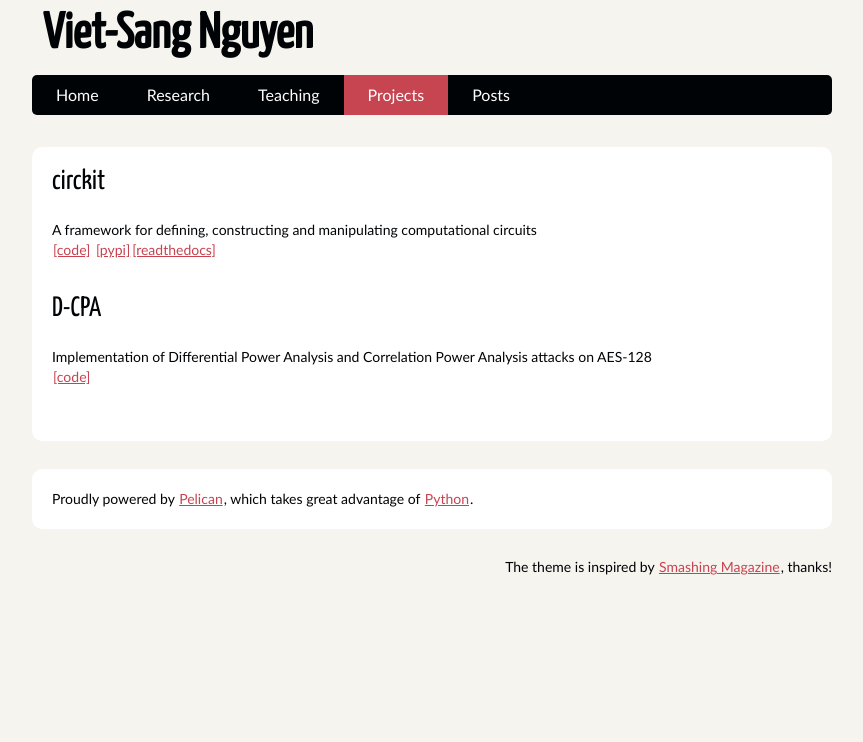
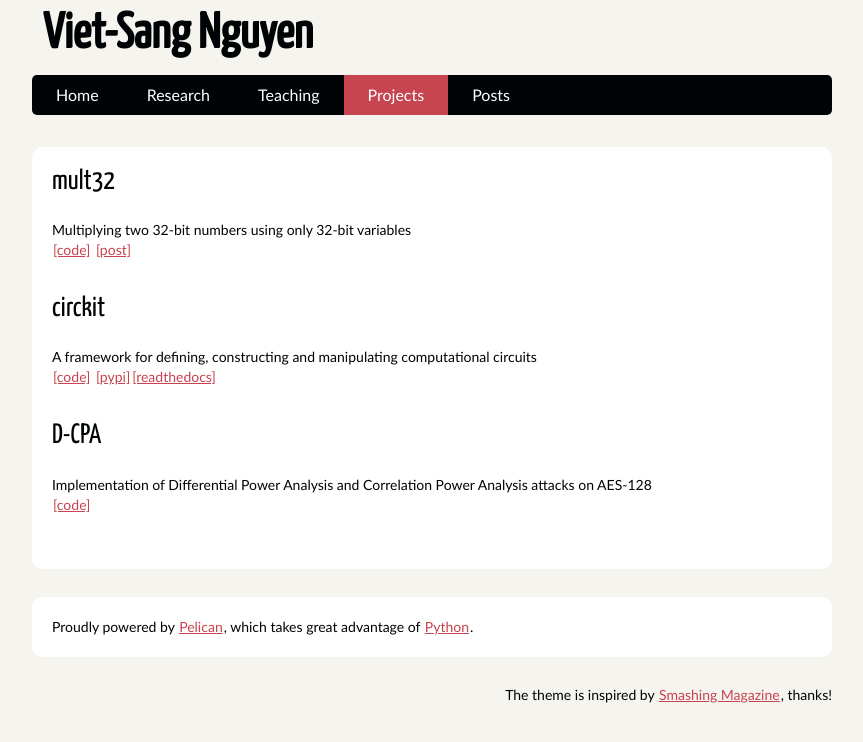
Before and after one commit to nvietsang/nvietsang.github.io, a Jekyll site: the page built from projects.html, in a window 1280 px wide. Shown: the top 742 px of the page, without its empty margins (208-1071 px from the left). Built offline with Jekyll 4.4.1, drawn with Linux system fonts in a browser that asks for light colours.

Commit message:
add small project

```diff
--- a/projects.html
+++ b/projects.html
@@ -3,6 +3,13 @@ layout: default
 ---
 
 <section id="content" class="body">
+    <h1>mult32</h1>
+    <p>
+        Multiplying two 32-bit numbers using only 32-bit variables
+        <br><a href="https://github.com/nvietsang/mult32">[code]</a> <a href="https://nvietsang.github.io/2023/08/15/Mult32.html">[post]</a>
+    </p>
+    <br>
+
     <h1>circkit</h1>
     <p>
         A framework for defining, constructing and manipulating computational circuits
```
